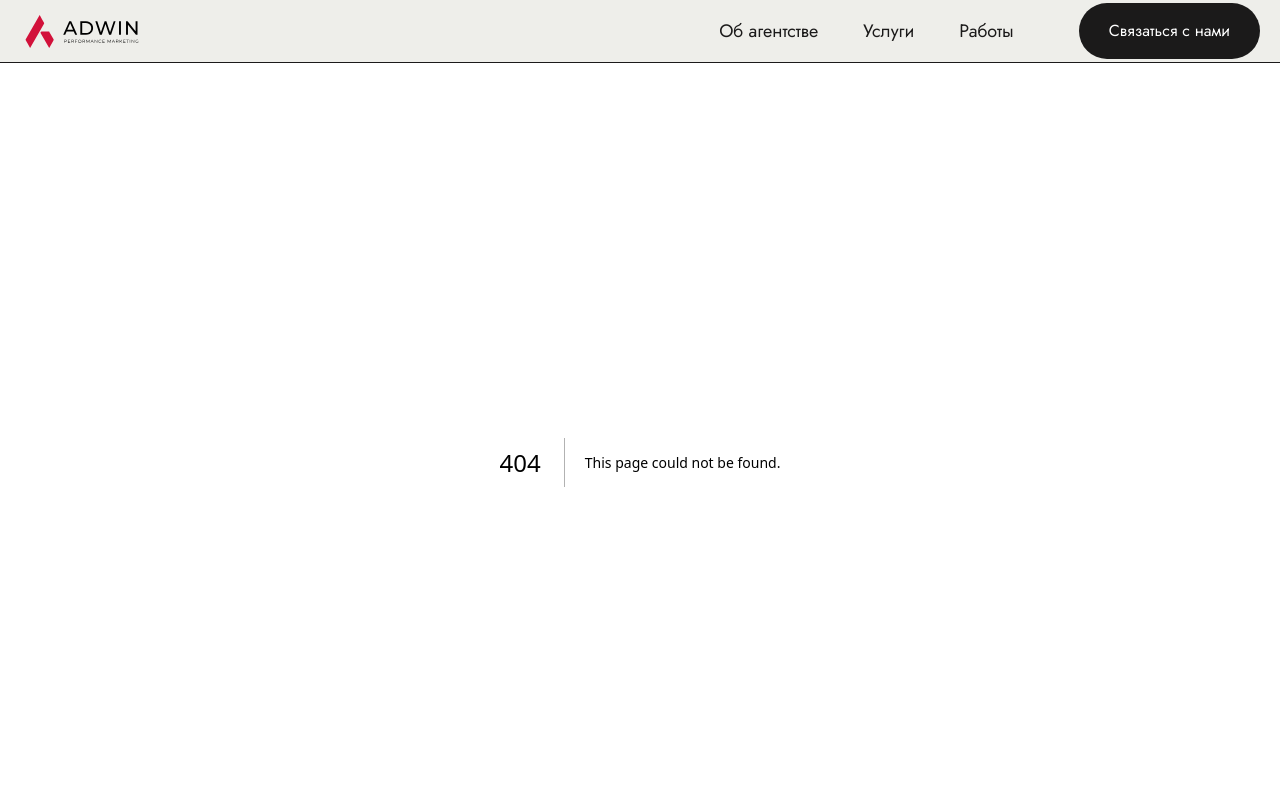
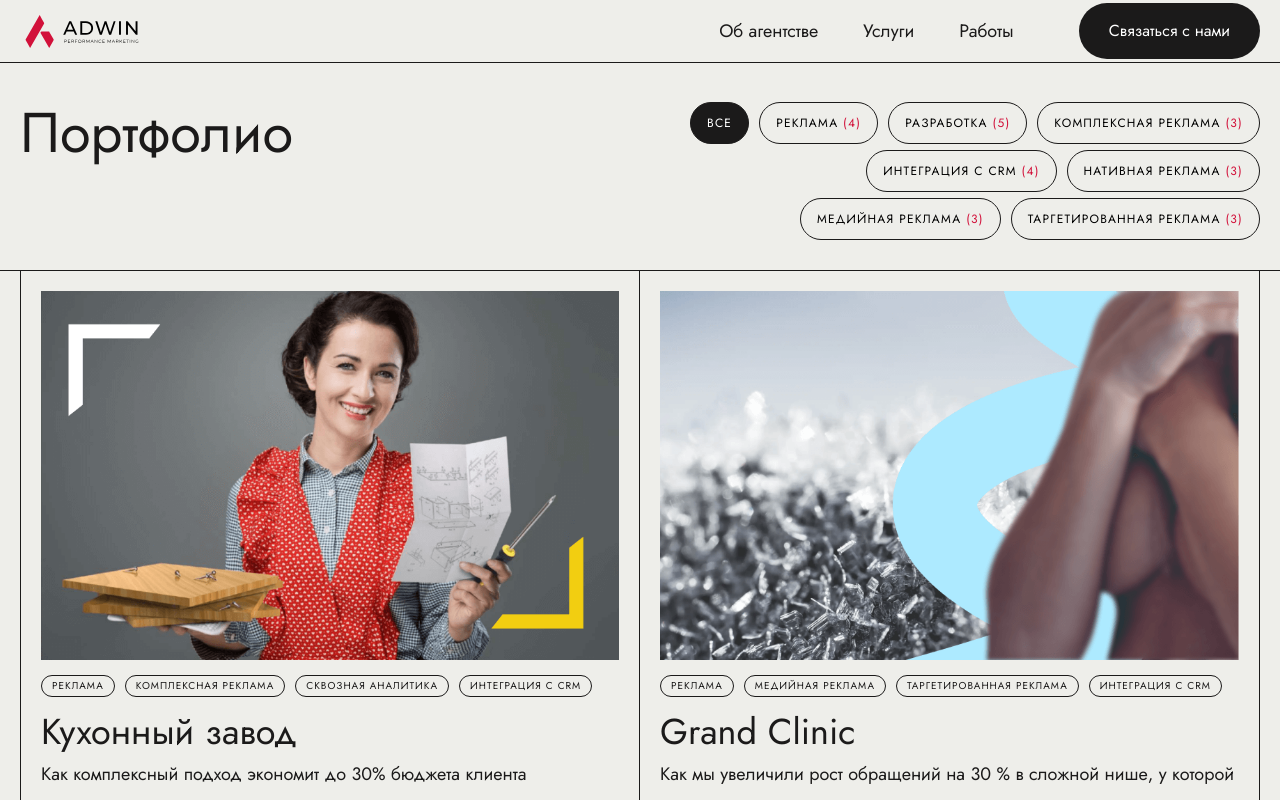
Before and after one commit to adwin-agency/adwin-site, a Next.js app: page /projects in a window 1280 px wide. Before the commit this address had no page. Shown: the top 800 px of the page. Built offline with nearby package versions, Linux system fonts and the light colour scheme.

Commit message:
projects page

```diff
--- a/components/app/ProjectsList.js
+++ b/components/app/ProjectsList.js
@@ -3,7 +3,7 @@ import ProjectCard from './ProjectCard'
 import projects from '/data/projects'
 import styles from './ProjectsList.module.scss'
 
-export default function ProjectsList({ className }) {
+export default function ProjectsList({ className, bordered }) {
 
   const rowItems = projects.reduce((acc, curr, index) => {
     if (index % 2 === 0) {
@@ -15,7 +15,7 @@ export default function ProjectsList({ className }) {
   }, [])
 
   return (
-    <div className={cn(styles.el, className)}>
+    <div className={cn(styles.el, { [styles.bordered]: bordered }, className)}>
       {rowItems.map((items, index) => (
         <div key={index} className={styles.row}>
           {items.map(item => (
--- a/components/app/ProjectsList.module.scss
+++ b/components/app/ProjectsList.module.scss
@@ -48,6 +48,18 @@
       border-left: 1px solid $color-grey-main;
     }
   }
+
+  .bordered {
+    .row {
+      &:first-child {
+        border-top: 1px solid $color-grey-main;
+
+        .item {
+          padding-top: 20rem;
+        }
+      }
+    }
+  }
 }
 
 @include media(xl) {
@@ -65,4 +77,14 @@
   .item {
     padding: 30rem 30rem 60rem;
   }
+
+  .bordered {
+    .row {
+      &:first-child {
+        .item {
+          padding-top: 30rem;
+        }
+      }
+    }
+  }
 }
--- /dev/null
+++ b/components/projects/Projects.js
@@ -0,0 +1,32 @@
+import cn from 'classnames'
+import ProjectsList from '../app/ProjectsList'
+import styles from './Projects.module.scss'
+
+export default function Projects() {
+  return (
+    <section className={styles.el}>
+      <div className={styles.top}>
+        <div className='container'>
+          <div className={styles.topRow}>
+            <h1 className='h1'>Портфолио</h1>
+            <div className={styles.filters}>
+              <button className={cn(styles.filter, styles.active)}>Все</button>
+              <button className={styles.filter}>Реклама <span>(4)</span></button>
+              <button className={styles.filter}>Разработка <span>(5)</span></button>
+              <button className={styles.filter}>Комплексная реклама <span>(3)</span></button>
+              <button className={styles.filter}>Интеграция с CRM <span>(4)</span></button>
+              <button className={styles.filter}>Нативная реклама <span>(3)</span></button>
+              <button className={styles.filter}>Медийная реклама <span>(3)</span></button>
+              <button className={styles.filter}>Таргетированная реклама <span>(3)</span></button>
+            </div>
+          </div>
+        </div>
+      </div>
+      <div className={styles.main}>
+        <div className='container'>
+          <ProjectsList className={styles.list} bordered />
+        </div>
+      </div>
+    </section >
+  )
+}
--- /dev/null
+++ b/components/projects/Projects.module.scss
@@ -0,0 +1,100 @@
+.el {
+  padding: 10rem 0 60rem;
+}
+
+.top {
+  overflow: hidden;
+}
+
+.filters {
+  display: flex;
+  margin: 32rem (-$container-padding) 0;
+  padding: 0 $container-padding;
+  overflow-x: auto;
+}
+
+.filter {
+  margin-right: 4rem;
+  padding: 12rem 14rem;
+  border: 1px solid $color-grey-main;
+  border-radius: 100rem;
+  font-size: 12rem;
+  line-height: 1;
+  letter-spacing: 0.1em;
+  text-transform: uppercase;
+  white-space: nowrap;
+
+  &:last-child {
+    margin-right: 0;
+  }
+
+  span {
+    color: $color-magenta;
+  }
+
+  &.active {
+    color: #fff;
+    background-color: $color-grey-main;
+  }
+}
+
+.main {
+  margin-top: 48rem;
+}
+
+@include media(lg) {
+  .el {
+    padding: 0 0 80rem;
+  }
+
+  .top {
+    padding: 40rem 0 30rem;
+  }
+
+  .topRow {
+    display: flex;
+    justify-content: space-between;
+  }
+
+  .filters {
+    margin: 0;
+    margin-right: -10rem;
+    margin-bottom: -6rem;
+    padding: 0;
+    max-width: 600rem;
+    flex-wrap: wrap;
+    justify-content: flex-end;
+    overflow-x: visible;
+  }
+
+  .filter {
+    margin-right: 10rem;
+    margin-bottom: 6rem;
+    padding: 14rem 16rem;
+
+
+    &:last-child {
+      margin-right: 10rem;
+    }
+  }
+
+  .main {
+    margin-top: 0;
+  }
+}
+
+@include media(xl) {
+  .top {
+    padding: 80rem 0 108rem;
+  }
+
+  .filters {
+    margin-bottom: -8rem;
+    max-width: 830rem;
+  }
+
+  .filter {
+    margin-bottom: 8rem;
+    padding: 16rem 20rem;
+  }
+}
--- /dev/null
+++ b/pages/projects.js
@@ -0,0 +1,7 @@
+import Projects from '../components/projects/Projects'
+
+export default function ProjectsPage() {
+  return (
+    <Projects />
+  )
+}
```
